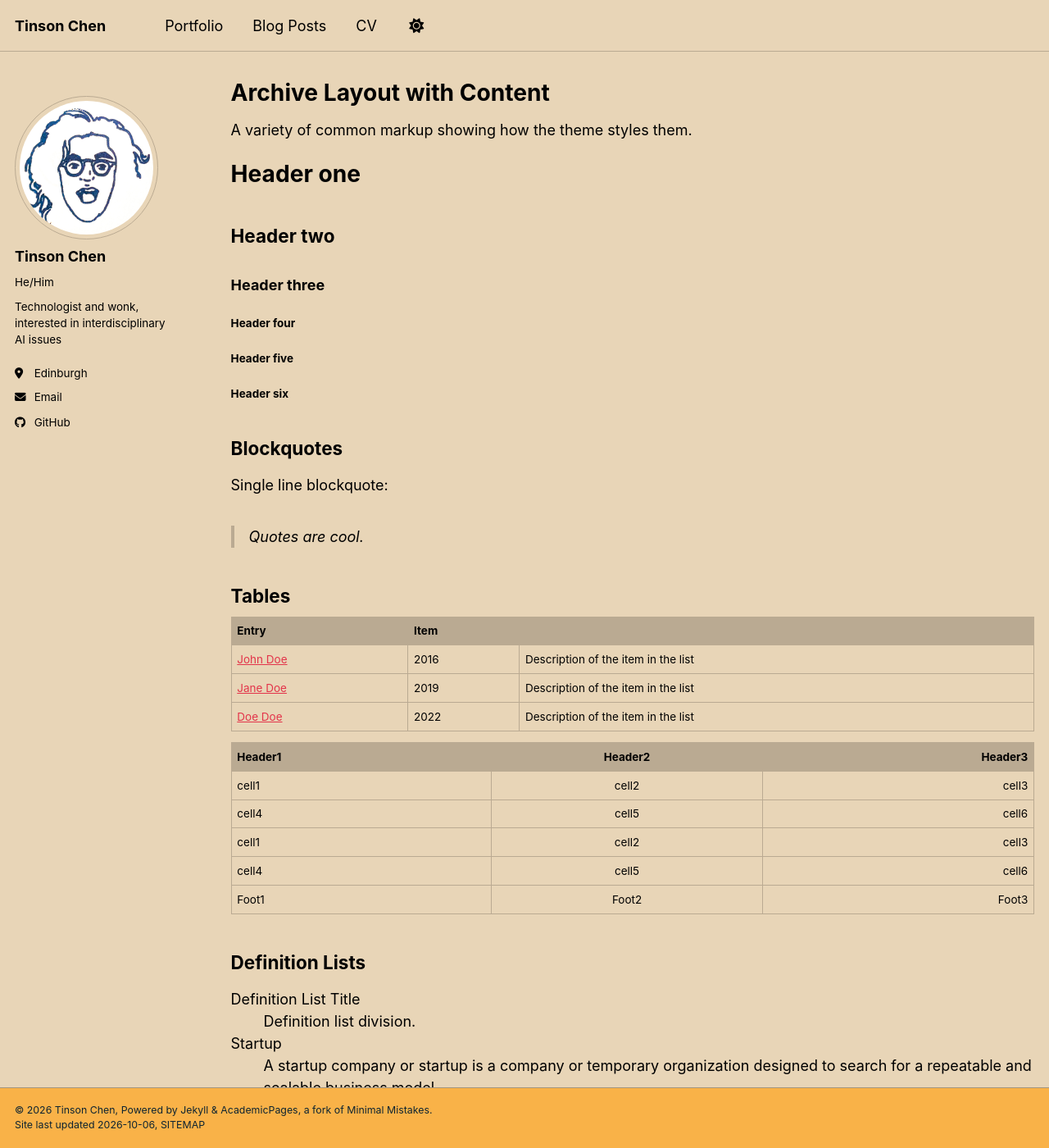
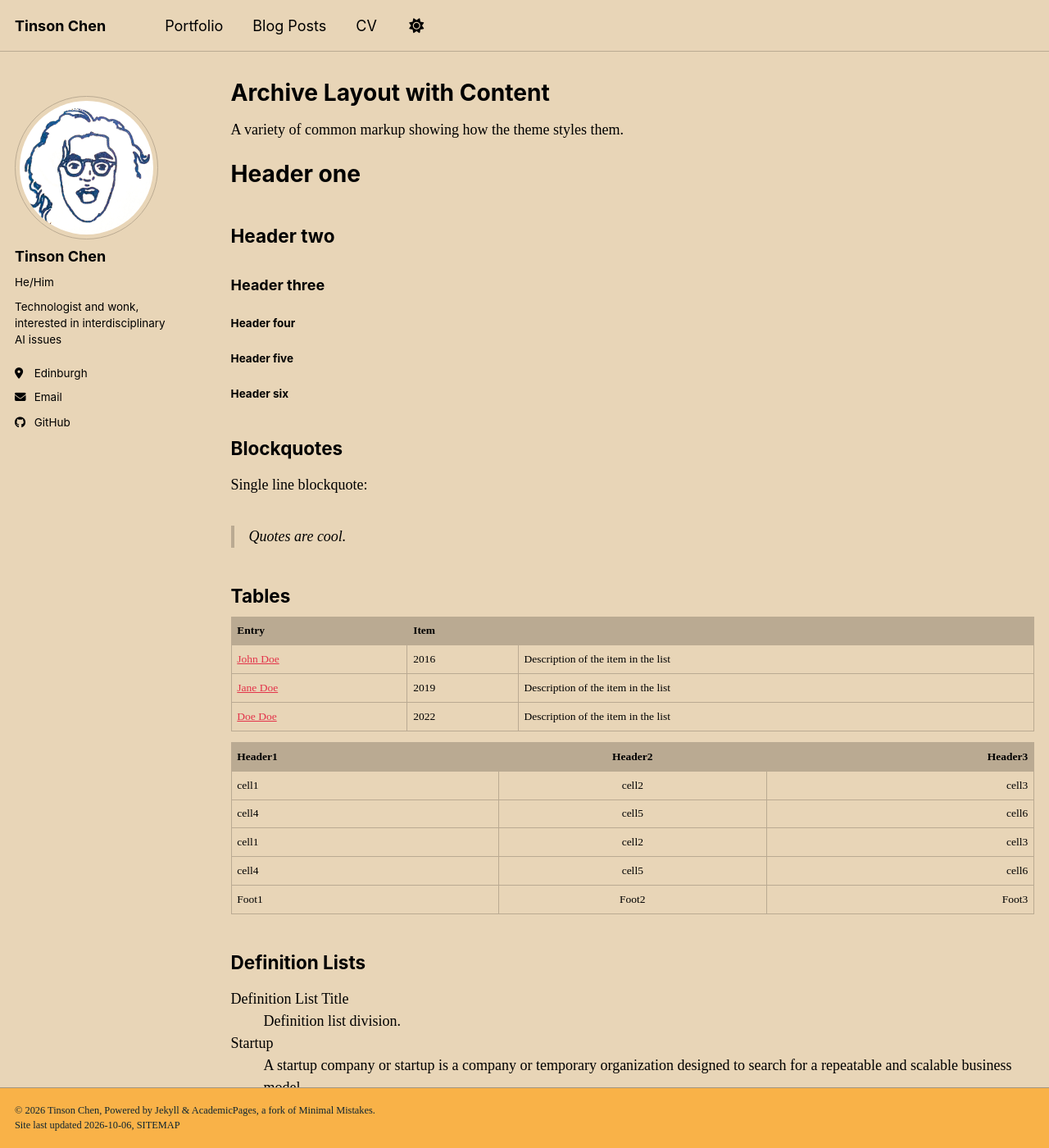
Before and after one commit to strfsh-jstr/strfsh-jstr.github.io, a Jekyll site: the page built from _pages/archive-layout-with-content.md, in a window 1280 px wide and 1400 px high. Shown: the whole window at 82% size. Built offline with Jekyll 4.4.1, drawn with Linux system fonts in a browser that asks for light colours; a style sheet for code colours, icons or effects is not loaded.

Commit message:
Make Libron default serif

```diff
--- a/_sass/_themes.scss
+++ b/_sass/_themes.scss
@@ -14,7 +14,7 @@ $paragraph-indent           : false; // true, false (default)
 $indent-var                 : 1.3em;
 
 /* System typefaces */
-$serif                      : Georgia, Times, serif;
+$serif                      : "Libron",serif;
 $sans-serif                 : -apple-system, ".SFNSText-Regular", "San Francisco", "Roboto", "Segoe UI", "Helvetica Neue", "Lucida Grande", Arial, sans-serif;
 $monospace                  : Monaco, Consolas, "Lucida Console", monospace;
 
@@ -23,6 +23,7 @@ $sans-serif-narrow          : $sans-serif;
 $helvetica                  : Helvetica, "Helvetica Neue", Arial, sans-serif;
 
 /* Serif typefaces */
+$libron                     : "Libron", serif;
 $georgia                    : Georgia, serif;
 $times                      : Times, serif;
 $bodoni                     : "Bodoni MT", serif;
@@ -39,7 +40,7 @@ $type-size-6                : 0.75em;   // ~12px
 $type-size-7                : 0.6875em; // ~11px
 $type-size-8                : 0.625em;  // ~10px
 
-$global-font-family         : "Libron", $sans-serif;
+$global-font-family         : $serif;
 $header-font-family         : $sans-serif;
 $caption-font-family        : $serif;
 
```
